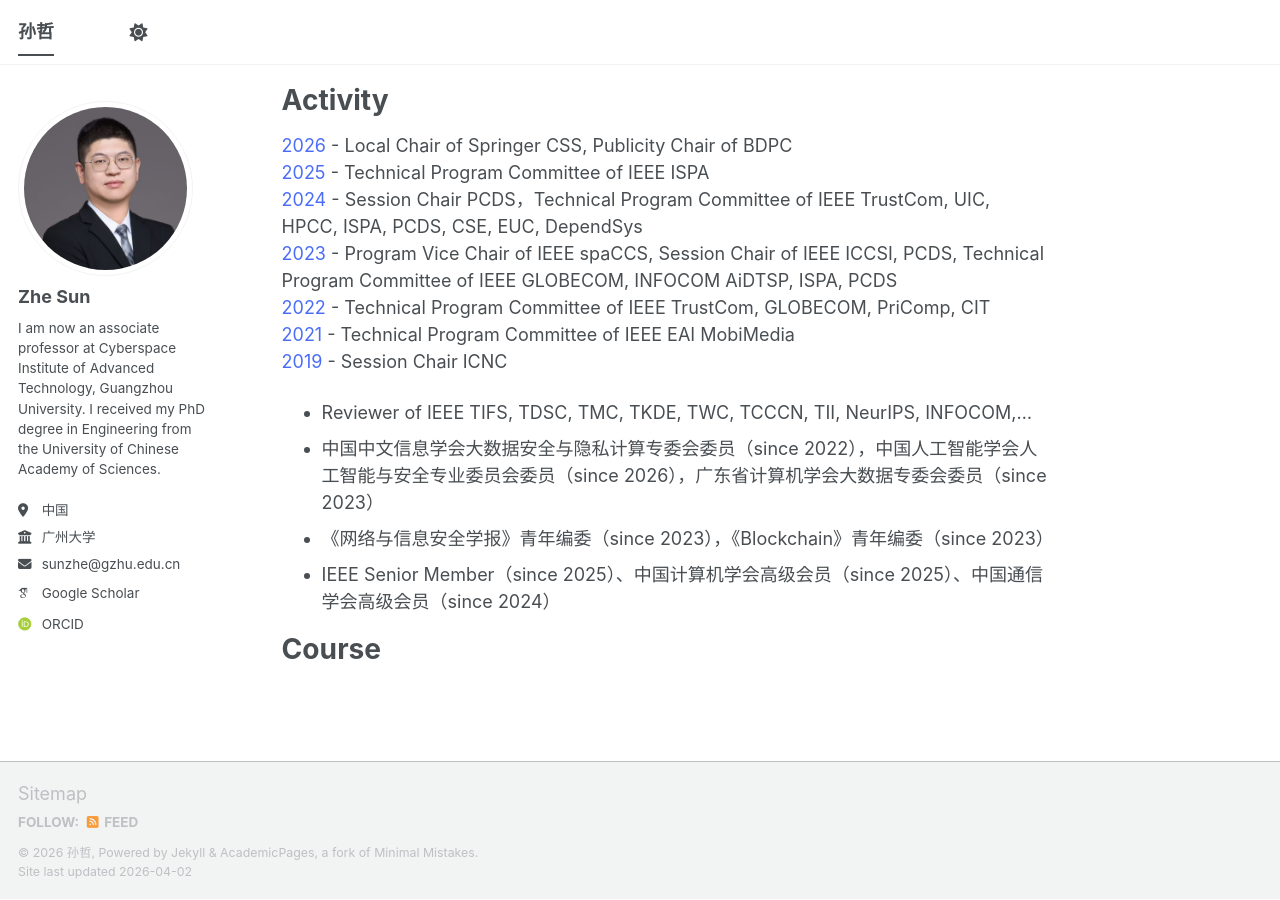
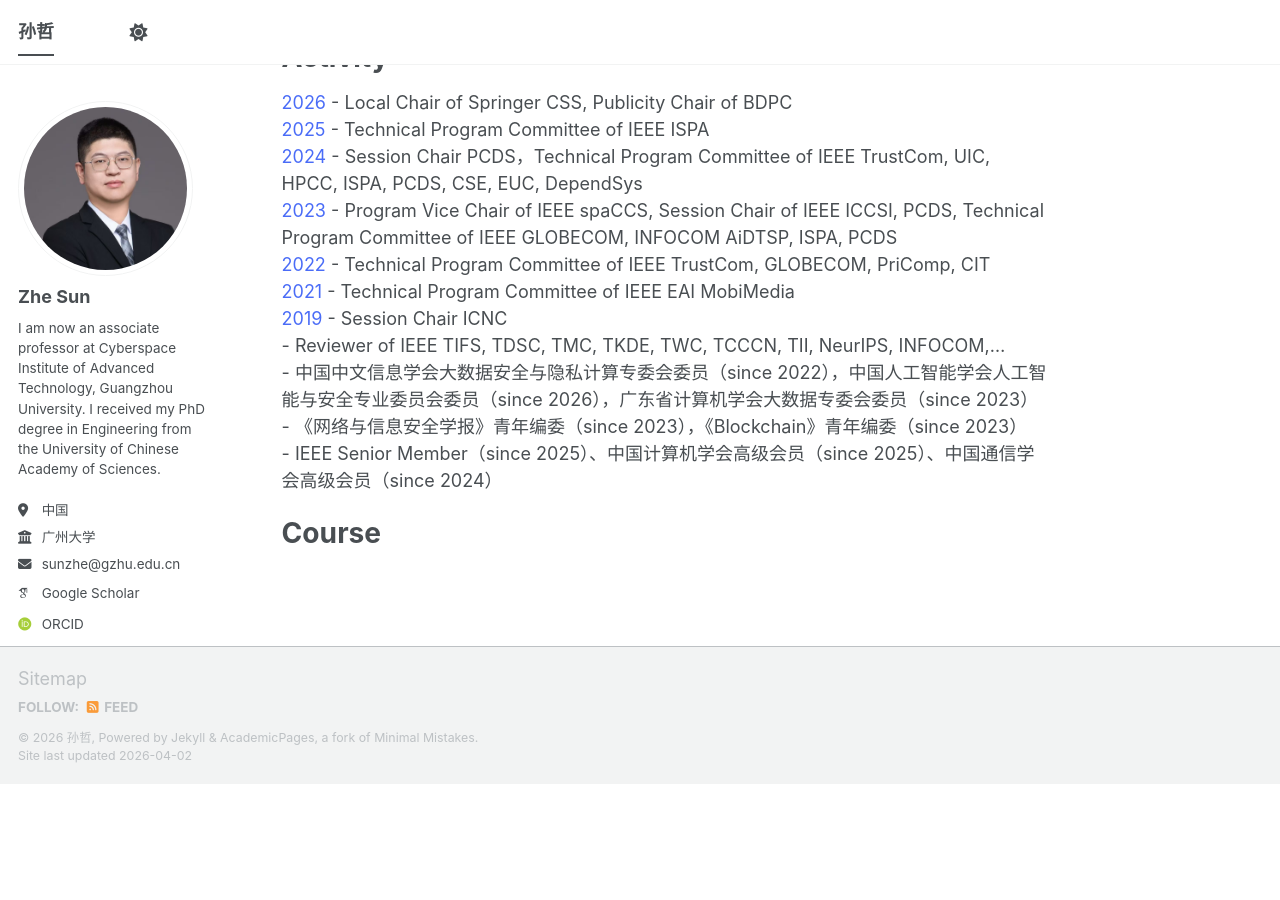
Before and after one commit to ZheSun208/ZheSun208.github.io, a Jekyll site: the page built from _pages/about.md, in a window 1280 px wide and 900 px high, scrolled down 2172 px. Built offline with Jekyll 4.4.1, drawn with Linux system fonts in a browser that asks for light colours; some web fonts are replaced; a script bundle is joined from its source files by our own code; library files that are not in the unit come from our copies; after the commit the page ends 2956 px from its top, so only the background shows below that; some of the changed text lies outside the part shown.

```diff
--- a/_pages/about.md
+++ b/_pages/about.md
@@ -21,9 +21,9 @@ I am currently looking for highly motivated postgraduate students to work on res
 
 Research Interest
 ======
-- 数据安全与隐私保护（Data Security And Privacy Protection）
-- 人工智能安全（Artificial Intelligence Security）
-- 大模型安全（Large Model Security）
+ \- 数据安全与隐私保护（Data Security And Privacy Protection）
+ \- 人工智能安全（Artificial Intelligence Security）
+ \- 大模型安全（Large Model Security）
 
 Highlight
 ======
@@ -73,10 +73,10 @@ Activity
 <span style="color:#4a6cf7;">2022</span> - Technical Program Committee of IEEE TrustCom, GLOBECOM, PriComp, CIT
 <span style="color:#4a6cf7;">2021</span> - Technical Program Committee of IEEE EAI MobiMedia
 <span style="color:#4a6cf7;">2019</span> - Session Chair ICNC
- - Reviewer of IEEE TIFS, TDSC, TMC, TKDE, TWC, TCCCN, TII, NeurIPS, INFOCOM,...
- - 中国中文信息学会大数据安全与隐私计算专委会委员（since 2022），中国人工智能学会人工智能与安全专业委员会委员（since 2026），广东省计算机学会大数据专委会委员（since 2023）
- - 《网络与信息安全学报》青年编委（since 2023），《Blockchain》青年编委（since 2023）
- - IEEE Senior Member（since 2025）、中国计算机学会高级会员（since 2025）、中国通信学会高级会员（since 2024）
+ \- Reviewer of IEEE TIFS, TDSC, TMC, TKDE, TWC, TCCCN, TII, NeurIPS, INFOCOM,...
+ \- 中国中文信息学会大数据安全与隐私计算专委会委员（since 2022），中国人工智能学会人工智能与安全专业委员会委员（since 2026），广东省计算机学会大数据专委会委员（since 2023）
+ \- 《网络与信息安全学报》青年编委（since 2023），《Blockchain》青年编委（since 2023）
+ \- IEEE Senior Member（since 2025）、中国计算机学会高级会员（since 2025）、中国通信学会高级会员（since 2024）
 
 Course
 ======
```
